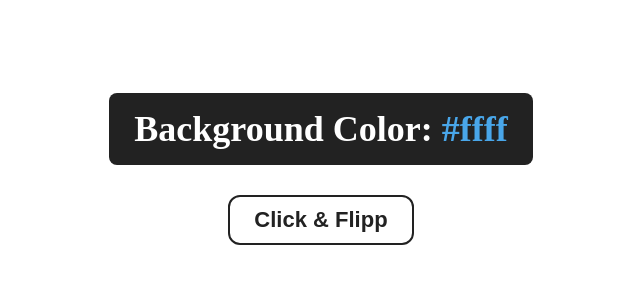
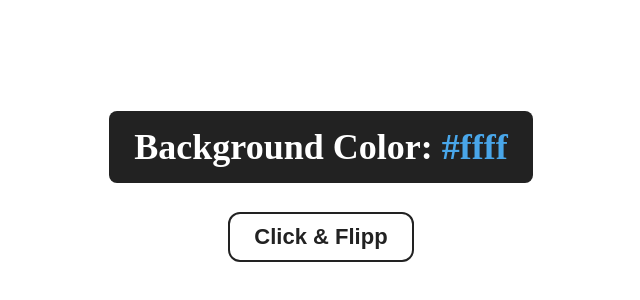
Before and after one commit to rakibul0310/color-flipper-js-dom, a plain HTML site: page index.html in a window 1280 px wide. Shown: the part 254-554 px from the top of the page, without its empty margins (319-959 px from the left). Drawn offline with Linux system fonts and the light colour scheme.

Commit message:
add styles

```diff
--- a/style.css
+++ b/style.css
@@ -1,10 +1,17 @@
 body{
+    padding: 0;
+    margin: 0;
     box-sizing: border-box;
+    overflow: hidden;
+}
+
+.content-wrapper{
     background-color: white;
     display: flex;
     justify-content: center;
     align-items: center;
     min-height: 100vh;
+    padding: 2%;
 }
 
 .container{
```
